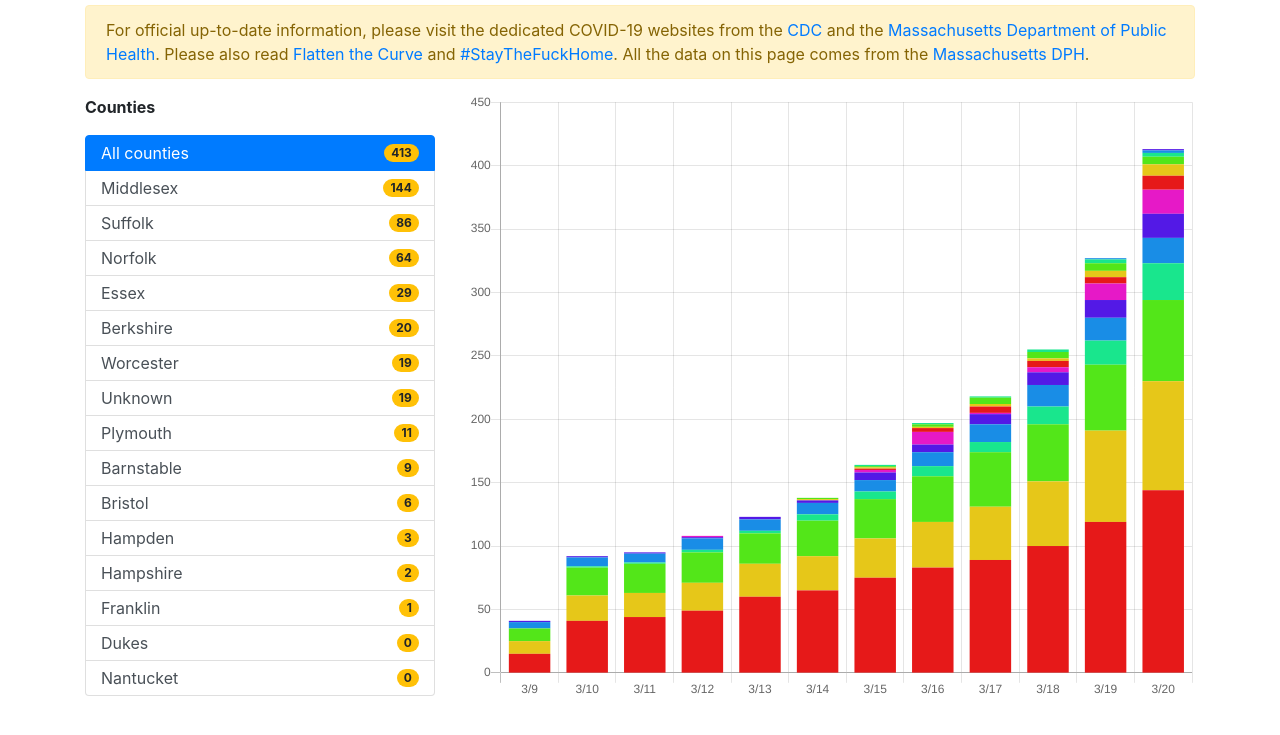
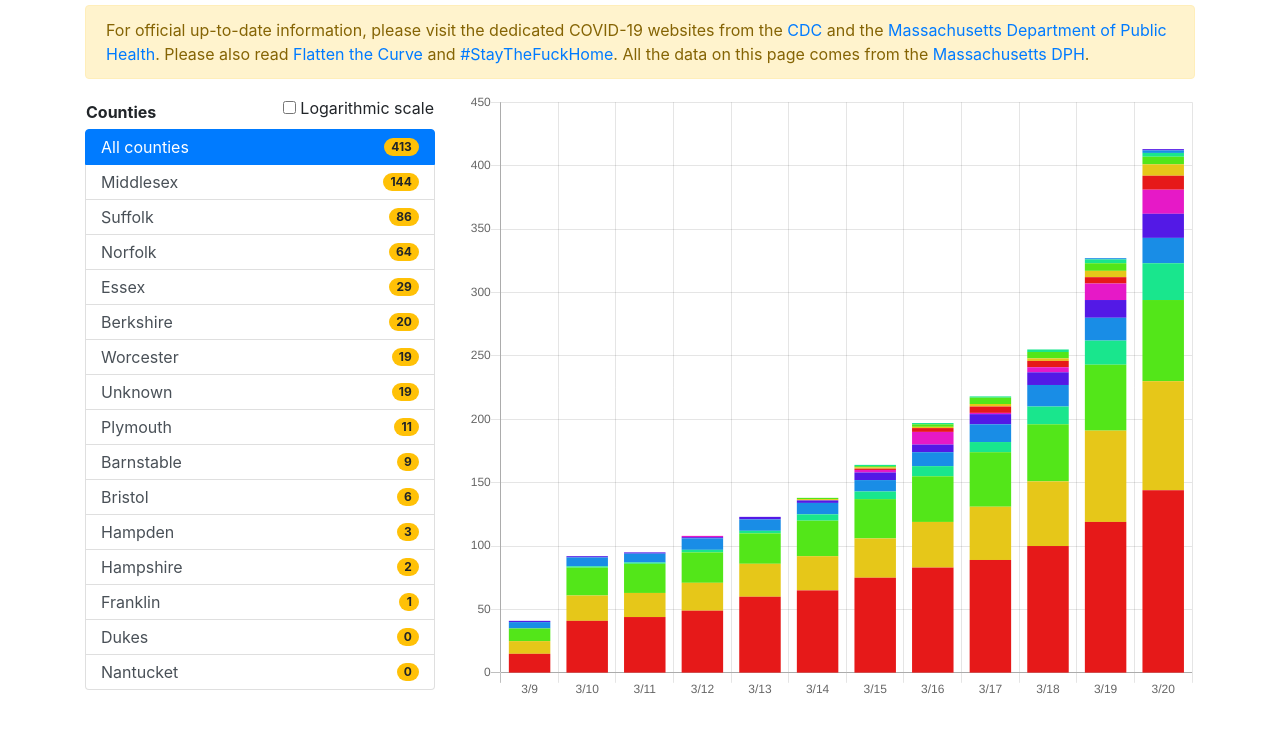
Before and after one commit to simon-andrews/covid-19-in-massachusetts, a plain HTML site: page index.html in a window 1280 px wide. Shown: the part 51-786 px from the top of the page. Drawn offline with nearby package versions, Linux system fonts and the light colour scheme.

Commit message:
Add logarithmic scale option

```diff
--- a/index.html
+++ b/index.html
@@ -18,7 +18,15 @@
     </div>
     <div class="row">
       <div class="col-md-4">
-        <p><strong>Counties</strong></p>
+        <table width="100%">
+          <tr>
+            <td><strong>Counties</strong></td>
+            <td style="text-align: right;">
+              <input type="checkbox" id="logscale-checkbox">
+              <label for="logscale-checkbox">Logarithmic scale</label>
+            </td>
+          </tr>
+        </table>
         <div id="county-selector" class="list-group">
         </div>
       </div>
--- a/main.js
+++ b/main.js
@@ -54,7 +54,8 @@ let chart = new Chart(ctx, {
         stacked: true,
         ticks: {
           beginAtZero: true,
-        }
+        },
+        type: undefined
       }]
     }
   }
@@ -89,6 +90,18 @@ function makeCountyOption(name, caseCount, datasets) {
 }
 
 window.onload = function () {
+
+  const logscaleCheckbox = document.getElementById('logscale-checkbox');
+  logscaleCheckbox.onclick = function () {
+    if (chart.options.scales.yAxes[0].type !== 'logarithmic') {
+      chart.options.scales.yAxes[0].type = 'logarithmic';
+    }
+    else {
+      chart.options.scales.yAxes[0].type = 'linear';
+    }
+    chart.update(0);
+  }
+
   const countySelector = document.getElementById('county-selector');
   let totalCases = 0;
   for (const dataset of allDatasets) {
```
